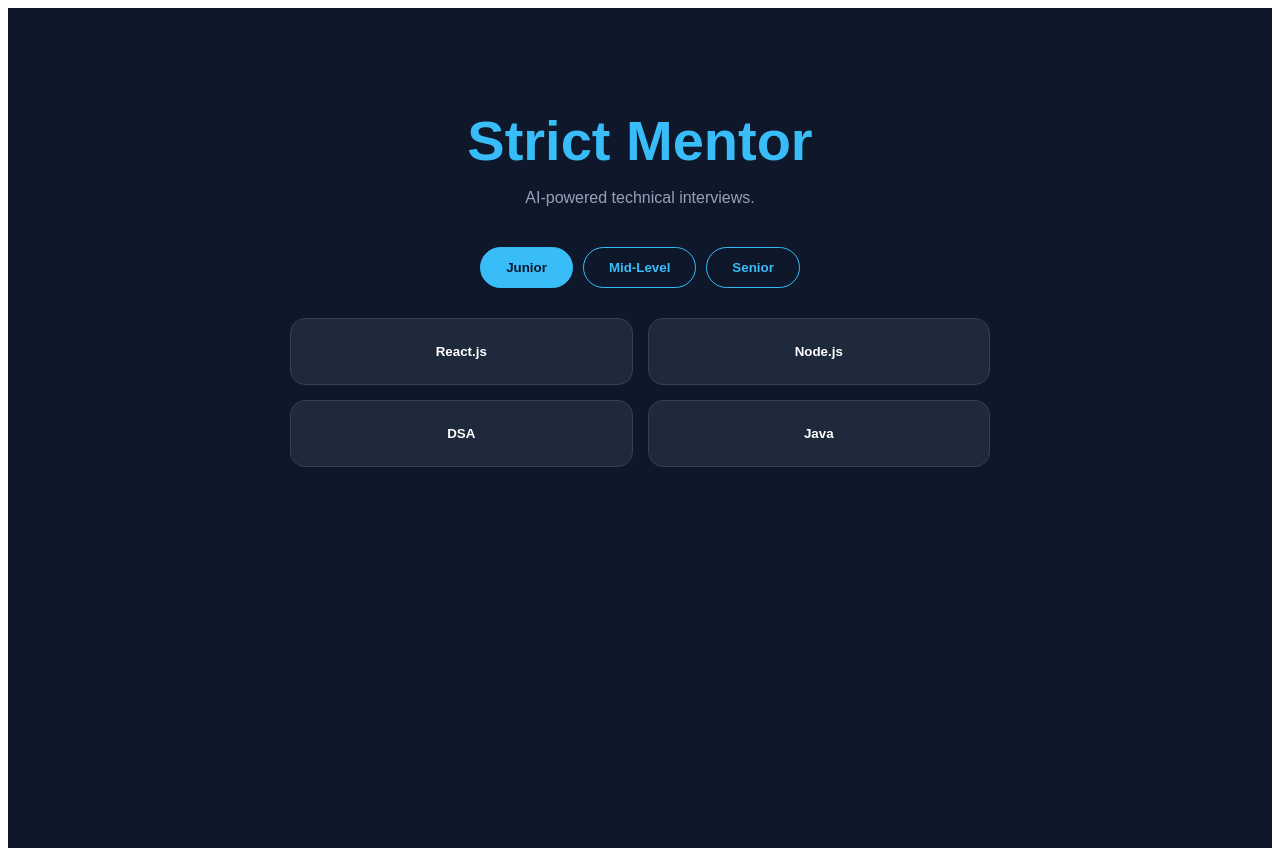
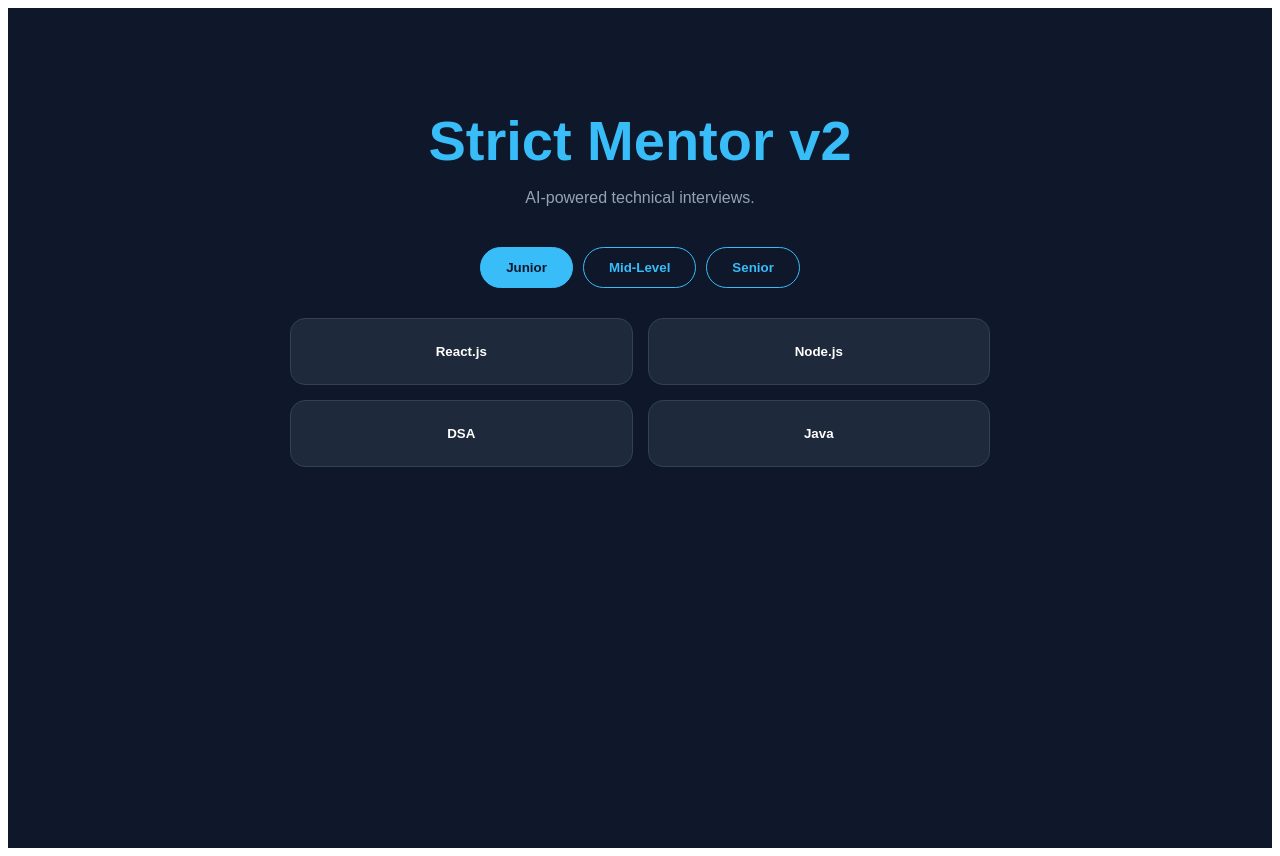
Before and after one commit to anvitas06/ai-mock-interview, a Next.js app: page / in a window 1280 px wide. Built offline with nearby package versions, Linux system fonts and the light colour scheme.

Commit message:
Test: Changing title to V2

```diff
--- a/src/app/page.js
+++ b/src/app/page.js
@@ -128,7 +128,7 @@ export default function InterviewApp() {
             <div style={{ maxWidth: '700px', margin: '0 auto' }}>
                 {view === 'landing' && (
                     <div style={{ textAlign: 'center', marginTop: '80px' }}>
-                        <h1 style={{ fontSize: '3.5rem', color: '#38bdf8', margin: '0' }}>Strict Mentor</h1>
+                        <h1 style={{ fontSize: '3.5rem', color: '#38bdf8', margin: '0' }}>Strict Mentor v2</h1>
                         <p style={{ color: '#94a3b8', marginBottom: '40px' }}>AI-powered technical interviews.</p>
                         <div style={{ marginBottom: '30px' }}>
                              {['Junior', 'Mid-Level', 'Senior'].map((l) => (
```
